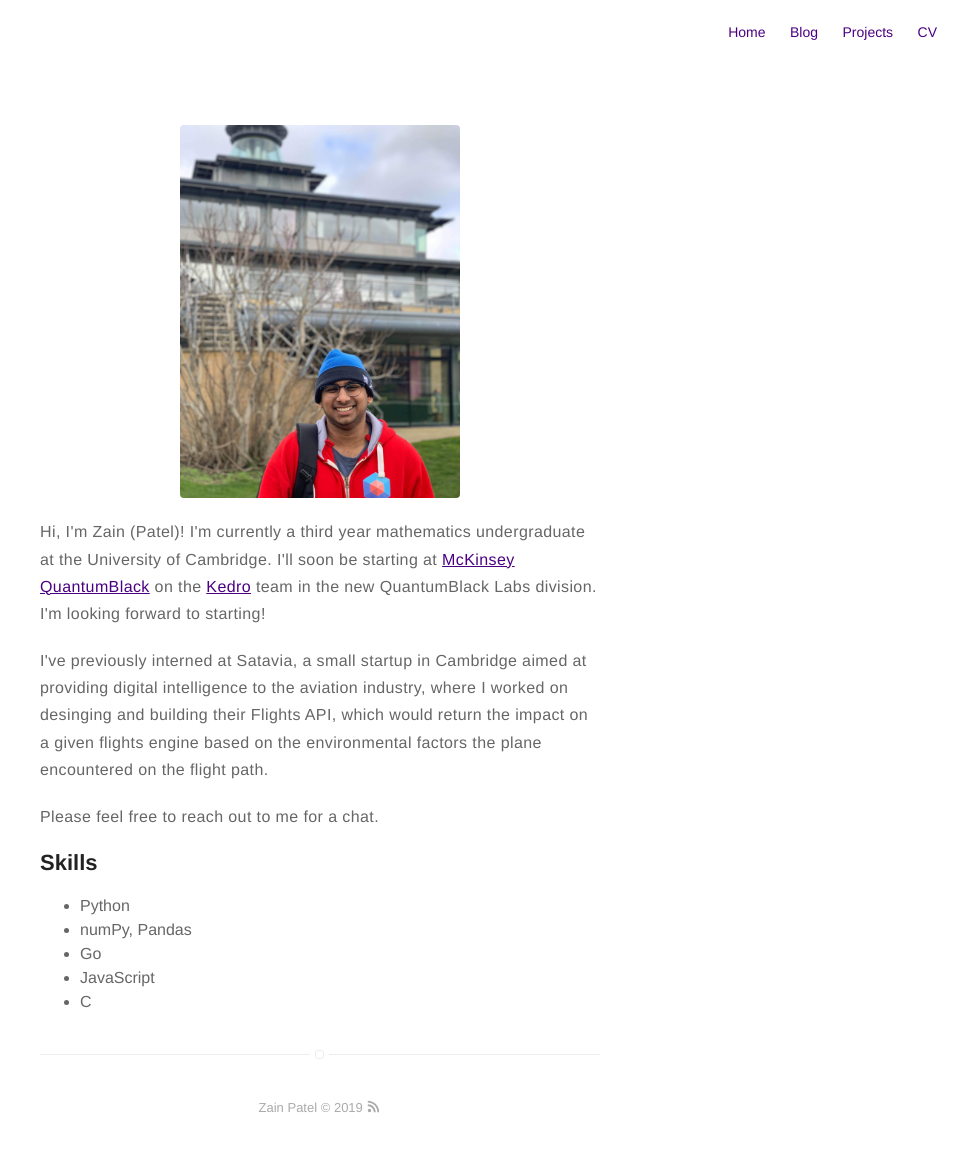
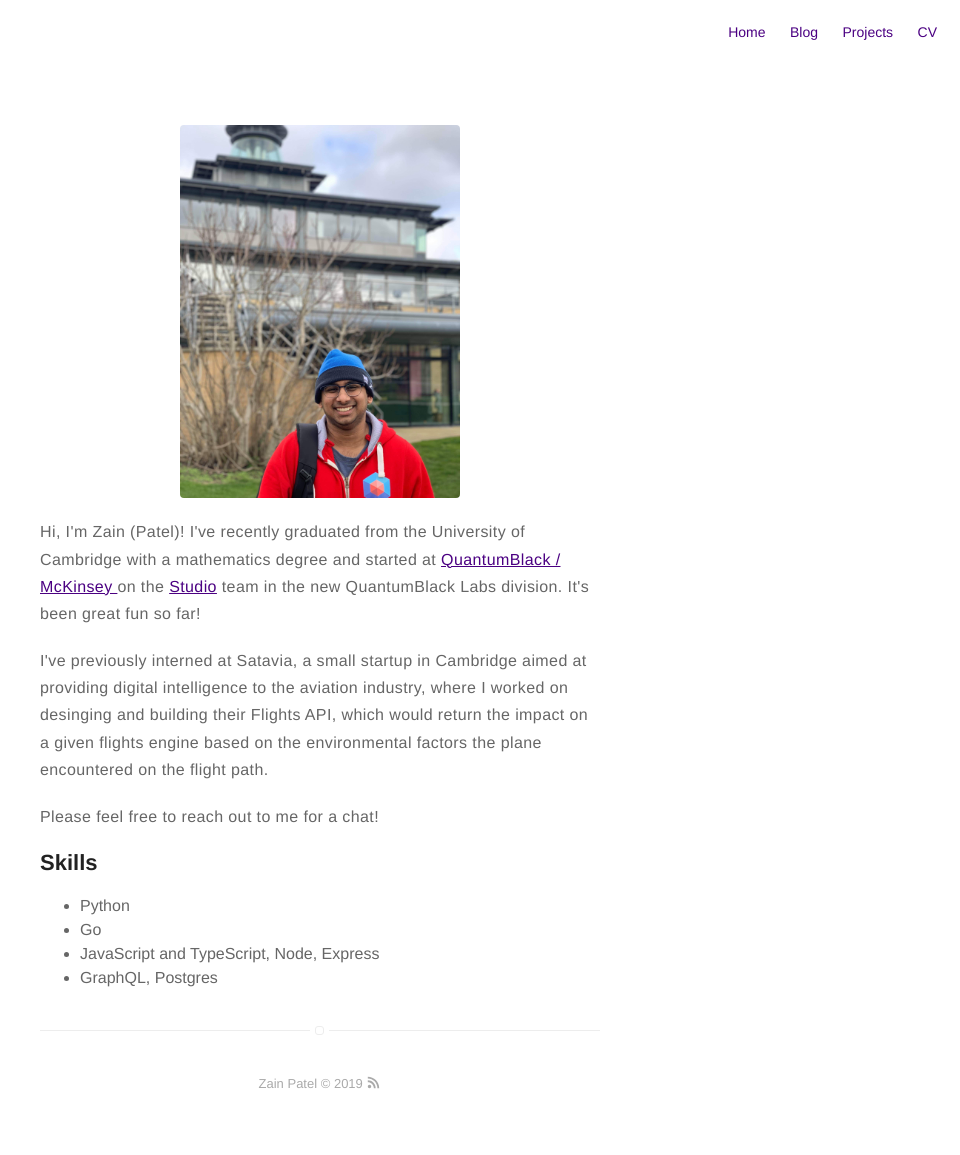
Before and after one commit to mzjp2/blog, a Jekyll site: the page built from about.md, in a window 1280 px wide. Shown: the whole page, without its empty margins (320-1280 px from the left). Built offline with Jekyll 4.4.1, drawn with Linux system fonts in a browser that asks for light colours; after the commit the page ends 1131 px from its top, so only the background shows below that.

Commit message:
Edit about.md to reflect starting at QB along with small changes

```diff
--- a/about.md
+++ b/about.md
@@ -4,11 +4,11 @@ layout: page
 ---
 ![Profile Image]({{ site.url }}/assets/images/profile_2.jpg)
 
-<p>Hi, I'm Zain (Patel)! I'm currently a third year mathematics undergraduate at the University of Cambridge. I'll soon be starting at <a href="https://www.quantumblack.com">McKinsey QuantumBlack</a> on the <a href="https://github.com/quantumblacklabs/kedro">Kedro</a> team in the new QuantumBlack Labs division. I'm looking forward to starting!</p>
+<p>Hi, I'm Zain (Patel)! I've recently graduated from the University of Cambridge with a mathematics degree and started at <a href="https://www.quantumblack.com">QuantumBlack / McKinsey </a> on the <a href="https://github.com/quantumblacklabs/studio">Studio</a> team in the new QuantumBlack Labs division. It's been great fun so far!</p>
 
 <p>I've previously interned at Satavia, a small startup in Cambridge aimed at providing digital intelligence to the aviation industry, where I worked on desinging and building their Flights API, which would return the impact on a given flights engine based on the environmental factors the plane encountered on the flight path.</p>
 
-<p>Please feel free to reach out to me for a chat.</p>
+<p>Please feel free to reach out to me for a chat!</p>
 
 <p></p>
 
@@ -16,10 +16,9 @@ layout: page
 
 <ul class="skill-list">
 	<li>Python</li>
-	<li>numPy, Pandas</li>
 	<li>Go</li>
-	<li>JavaScript</li>
-	<li>C</li>
+	<li>JavaScript and TypeScript, Node, Express</li>
+	<li>GraphQL, Postgres</li>
 </ul>
 
 <!-- <h2>Projects</h2>
```
